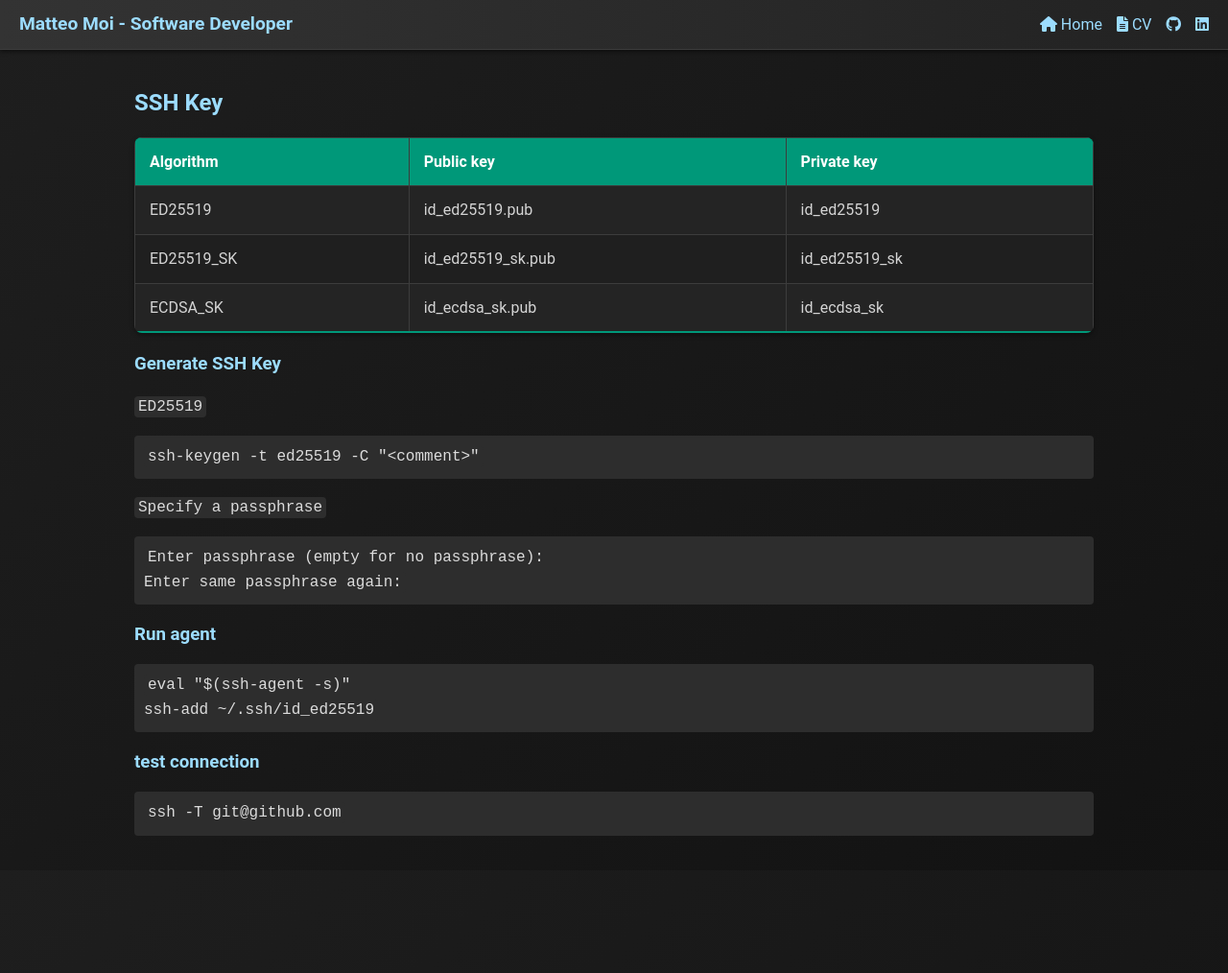
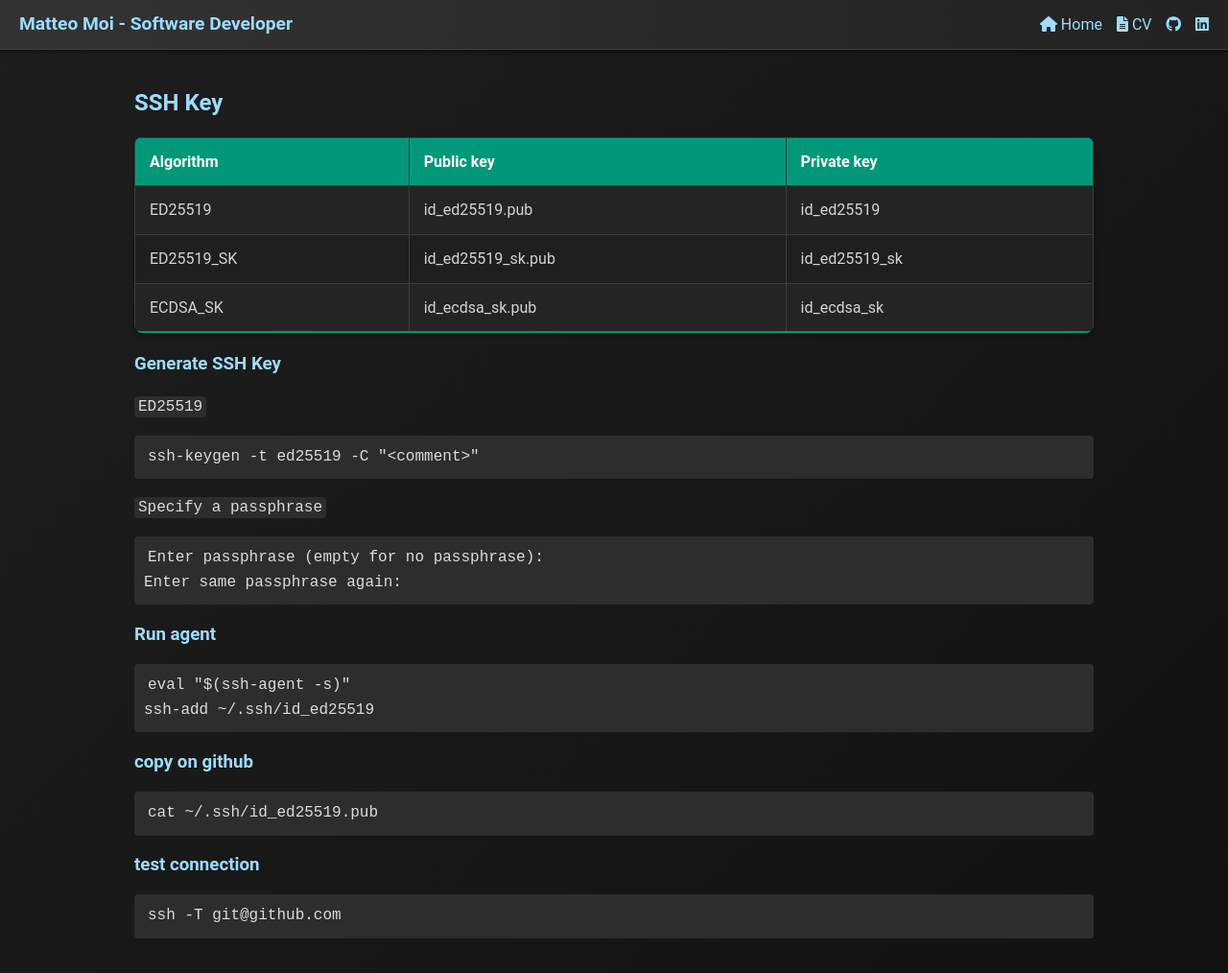
Before and after one commit to Jok98/Jok98.github.io, a Jekyll site: the page built from notes/dev/linux/ssh_key.md, in a window 1280 px wide. Shown: the whole page at 96% size. Built offline with Jekyll 4.4.1, drawn with Linux system fonts in a browser that asks for light colours; before the commit the page ends 907 px from its top, so only the background shows below that.

Commit message:
Update ssh_key.md

````diff
--- a/notes/dev/linux/ssh_key.md
+++ b/notes/dev/linux/ssh_key.md
@@ -27,6 +27,10 @@ Enter same passphrase again:
 eval "$(ssh-agent -s)"
 ssh-add ~/.ssh/id_ed25519
 ```
+### copy on github
+```shell
+cat ~/.ssh/id_ed25519.pub
+```
 
 ### test connection
 ```shell
````
